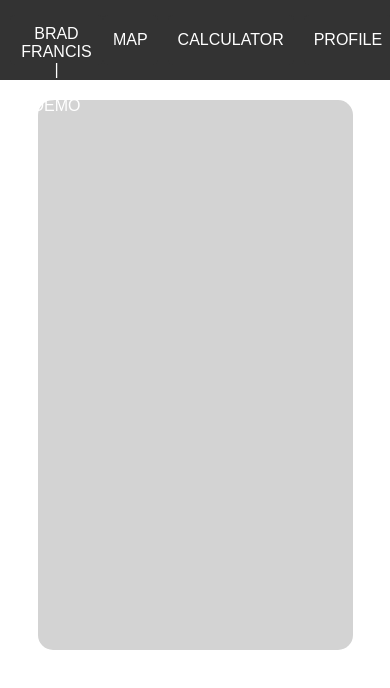
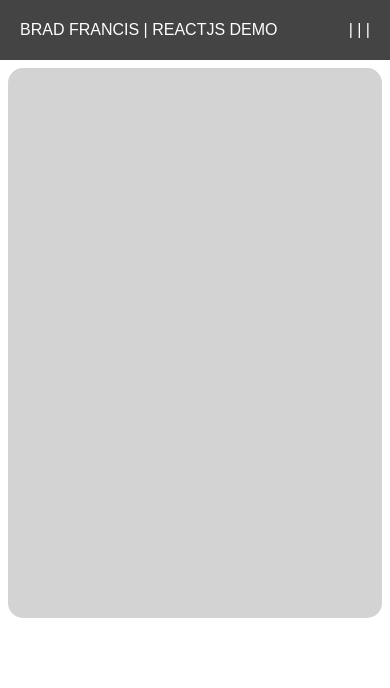
Before and after one commit to francisb1996/react-demo, a React (Create React App) app in the folder demo/: page /map in a window 390 px wide. Shown: the top 688 px of the page. Built offline with nearby package versions, Linux system fonts and the light colour scheme.

Commit message:
reworked nav

```diff
--- a/demo/src/App.css
+++ b/demo/src/App.css
@@ -23,8 +23,8 @@
 }
 
 .router-container {
-  margin: 20px;
-  margin-top: 100px;
+  padding: 2%;
+  margin-top: 60px;
 }
 
 @keyframes App-logo-spin {
--- /dev/null
+++ b/demo/src/graph/Graph.js
@@ -0,0 +1,17 @@
+import React, {Component} from 'react';
+import './Graph.css';
+
+export class Graph extends Component {
+    constructor(props) {
+        super(props);
+        this.state = {
+            children: []
+        };
+    }
+
+    render() {
+        return (
+            <div className="canvas">Graph works</div>
+        );
+    }
+}
--- a/demo/src/map/Map.css
+++ b/demo/src/map/Map.css
@@ -1,8 +1,7 @@
 .map {
     margin: auto;
-    margin-top: 20px;
     position: relative;
-    width: 90%;
+    width: 100%;
     height: 550px;
     border-radius: 15px;
     background: lightgray;
--- a/demo/src/nav/Nav.css
+++ b/demo/src/nav/Nav.css
@@ -1,16 +1,25 @@
+
+
+.nav-mobile {
+    display: none;
+}
+
 .nav {
+    display: flex;
+}
+
+.nav, .nav-mobile {
     position: fixed;
     top: 0px;
     left: 0px;
-    height: 80px;
+    height: 60px;
     width: 100%;
-    background: #333;
+    background: #444;
     color: white;
-    z-index: 10;
-    display: flex;
+    z-index: 100;
     flex-direction: row;
     flex-wrap: nowrap;
-    justify-content: space-between
+    justify-content: space-between;
 }
 
 .spacer {
@@ -18,29 +27,53 @@
 }
 
 .nav-btn {
-    border-radius: 5px;
     outline: none;
-    margin-right: 10px;
-    margin-top: 15px;
-    height: 50px;
+    height: 100%;
     padding: 10px;
-    background: #333;
+    background-color: #444;
     color: white;
     transition: all 0.2s;
     border: none;
     text-transform: uppercase;
     font-size: 12pt;
+    padding: 20px;
 }
 
 .nav-btn:hover {
-    background-color: #666
+    background-color: #555;
 }
 
 .nav-btn:active {
-    background-color: #999;
+    background-color: #666;
 }
 
-#home-btn {
-    margin-left: 10px;
-    margin-right: 0px;
+@media (max-width: 800px) {
+    .nav {display: none;}
+    .nav-mobile {display: flex;}
 }
+
+.sidenav {
+    position: fixed;
+    left: 0px;
+    top: 0px;
+    flex-direction: column;
+    margin-top: 60px;
+    background: #444;
+    width: 100vw;
+    transform: translateY(0px);
+    transition: all 0.2s ease-in-out;
+    z-index: 99;
+}
+
+.sidenav .nav-btn {
+    width:100%;
+}
+
+.show {
+    display: flex;
+}
+
+.hidden {
+    position: absolute;
+    transform: translateY(-300px);
+}
--- a/demo/src/nav/Nav.js
+++ b/demo/src/nav/Nav.js
@@ -7,17 +7,27 @@ export class Nav extends Component {
     constructor(props) {
         super(props);
         this.state = {
-            pages: ['Map', 'Calculator', 'Profile']
+            pages: ['Map', 'Graph', 'Calculator', 'Profile'],
+            showSideNav: false
         }
     }
 
     render() {
         return(
-            <div className="nav">
-                <Link to="/"><button id="home-btn" className="nav-btn">BRAD FRANCIS | REACTJS DEMO</button></Link>
-                <div className="spacer" />
-                {this.state.pages.map(page => <Link to={"/" + page.toLowerCase()} style={{ textDecoration: 'none' }}><button key={page} className="nav-btn">{page}</button></Link>)}
+            <div className="nav-container">
+                <div className="nav">
+                    <Link to="/"><button id="home-btn" className="nav-btn">BRAD FRANCIS | REACTJS DEMO</button></Link>
+                    <div className="spacer" />
+                    {this.state.pages.map(page => <Link to={"/" + page.toLowerCase()} style={{ textDecoration: 'none' }}><button key={page} className="nav-btn">{page}</button></Link>)}
+                </div>
+                <div className="nav-mobile">
+                    <Link to="/"><button id="home-btn" className="nav-btn">BRAD FRANCIS | REACTJS DEMO<div className="spacer" /></button></Link>
+                    <button id="menu-btn" className="nav-btn" onClick={() => this.setState({showSideNav: !this.state.showSideNav})}>| | |</button>
+                </div>
+                <div className={this.state.showSideNav ? 'sidenav show': 'sidenav hidden'}>
+                    {this.state.pages.map(page => <Link to={"/" + page.toLowerCase()} style={{ textDecoration: 'none' }}><button key={page} className="nav-btn" onClick={() => this.setState({showSideNav: false})}>{page}</button></Link>)}
+                </div>
             </div>
-        )
+        );
     }
 }
--- a/demo/src/router/Router.js
+++ b/demo/src/router/Router.js
@@ -4,6 +4,7 @@ import {Home} from '../home/Home';
 import {Map} from '../map/Map';
 import {Profile} from '../profile/Profile';
 import { Calculator } from '../calculator/Calculator';
+import {Graph} from '../graph/Graph';
 
 
 // The Main component renders one of the three provided
@@ -18,6 +19,7 @@ export const Router = () => (
             <Route path='/map' component={Map}/>
             <Route path='/calculator' component={Calculator}/>
             <Route path='/profile' component={Profile}/>
+            <Route path='/graph' component={Graph}/>
         </Switch>
     </main>
 );
--- a/demo/src/spot/Spot.css
+++ b/demo/src/spot/Spot.css
@@ -9,13 +9,13 @@
     color: white;
     line-height: 30px;
     white-space: nowrap;
-    box-shadow: 2px 2px 2px #333;
-    transition: all 0.5s;
+    box-shadow: 2px 2px 2px rgba(0,0,0,0.8);
+    transition: all 0.2s;
 }
 
 .spot:hover {
     z-index: 9;
     cursor: pointer;
     transform: scale(1.3);
-    box-shadow: 5px 5px 10px #333;
+    box-shadow: 10px 10px 10px rgba(0,0,0,0.6);;
 }
```
Also changed, not shown: demo/src/graph/Graph.css (added).
